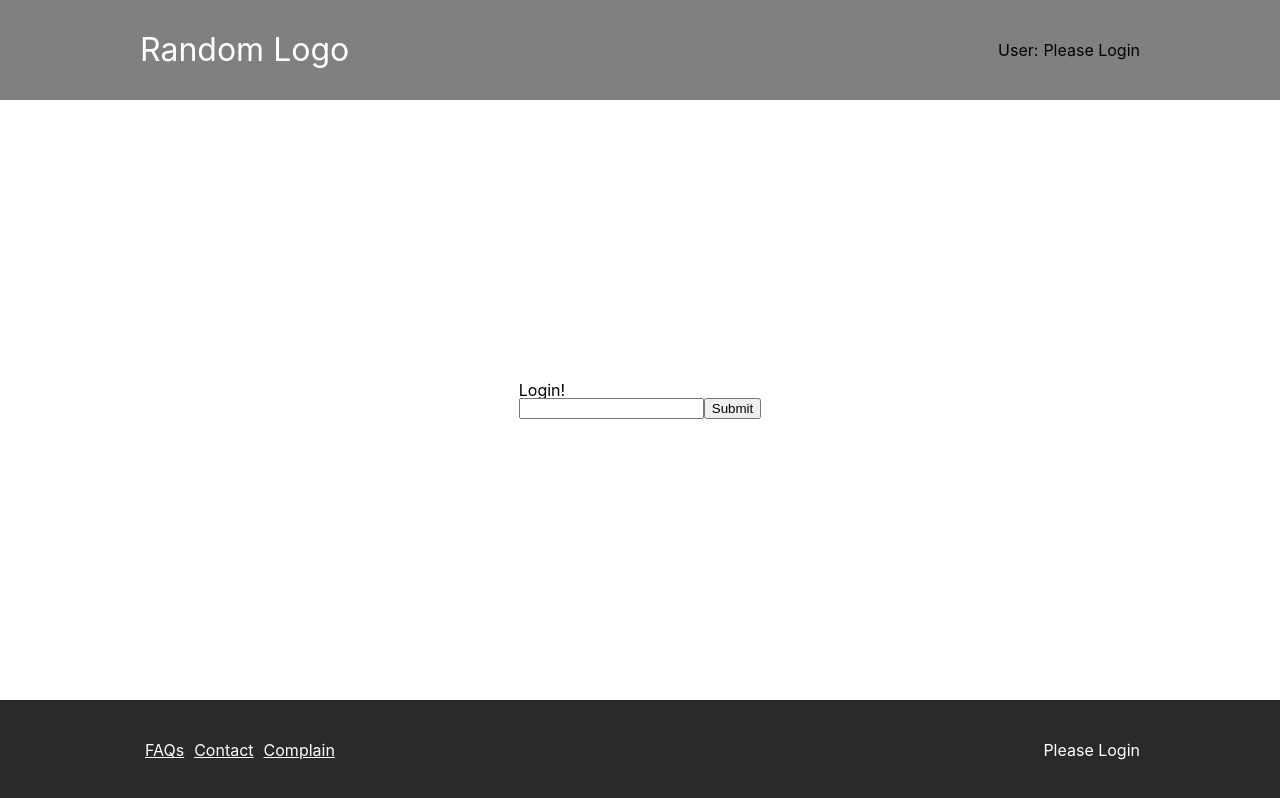
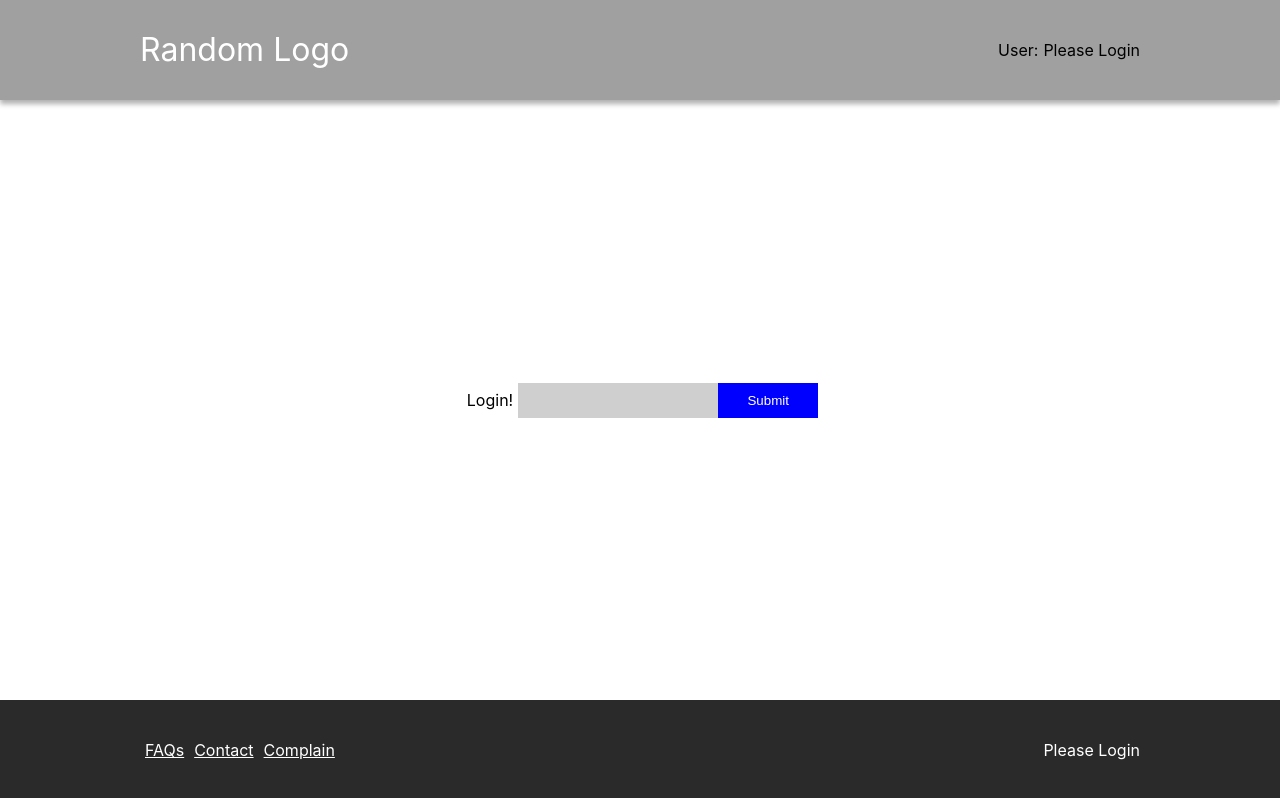
Before and after one commit to joshborup/redux-wpx9, a React (Create React App) app: page / in a window 1280 px wide. Built offline with nearby package versions, Linux system fonts and the light colour scheme.

Commit message:
prop-drill solution

```diff
--- a/src/App.css
+++ b/src/App.css
@@ -19,9 +19,10 @@ footer > .d-c {
 }
 
 header {
-	background: grey;
+	background: rgb(160, 160, 160);
 	height: 100px;
 	font-size: 16px;
+	box-shadow: 0 4px 5px rgba(0, 0, 0, 0.315);
 }
 
 .user-section-container {
@@ -51,3 +52,28 @@ footer a {
 	color: white;
 	margin: 0 5px;
 }
+
+button {
+	width: 100px;
+	height: 35px;
+	background: blue;
+	color: white;
+	border: none;
+}
+
+input {
+	width: 200px;
+	height: 35px;
+	font-size: 18px;
+	border: none;
+	background: rgb(207, 207, 207);
+}
+
+.content > .d-c > div {
+	display: flex;
+	justify-content: center;
+	align-items: center;
+}
+h1 {
+	margin: 0 5px;
+}
--- a/src/App.js
+++ b/src/App.js
@@ -5,12 +5,26 @@ import Footer from "./components/Footer/Footer";
 import "./App.css";
 
 class App extends Component {
+	constructor(props) {
+		super(props);
+		this.state = {
+			user: null
+		};
+		this.login = this.login.bind(this);
+	}
+
+	login(user) {
+		this.setState({
+			user: user
+		});
+	}
+
 	render() {
 		return (
 			<div className="App">
-				<Header />
-				<Content />
-				<Footer />
+				<Header user={this.state.user} />
+				<Content user={this.state.user} login={this.login} />
+				<Footer user={this.state.user} />
 			</div>
 		);
 	}
--- a/src/components/Content/Content.js
+++ b/src/components/Content/Content.js
@@ -9,7 +9,7 @@ export default class Content extends Component {
 					{this.props.user ? (
 						`${this.props.user} is super cool`
 					) : (
-						<Login />
+						<Login login={this.props.login} />
 					)}
 				</div>
 			</div>
--- a/src/components/Footer/Apply.js
+++ b/src/components/Footer/Apply.js
@@ -5,7 +5,8 @@ export default class Apply extends Component {
 	render() {
 		return (
 			<div>
-				<UserName />
+				{this.props.user ? "Special Savings Promo for: " : null}
+				<UserName user={this.props.user} />
 			</div>
 		);
 	}
--- a/src/components/Footer/Footer.js
+++ b/src/components/Footer/Footer.js
@@ -11,7 +11,7 @@ export default class Footer extends Component {
 						<a href="#">Contact</a>
 						<a href="#">Complain</a>
 					</ul>
-					<Promos />
+					<Promos user={this.props.user} />
 				</div>
 			</footer>
 		);
--- a/src/components/Footer/Promos.js
+++ b/src/components/Footer/Promos.js
@@ -5,7 +5,7 @@ export default class Promos extends Component {
 	render() {
 		return (
 			<div>
-				<Apply />
+				<Apply user={this.props.user} />
 			</div>
 		);
 	}
--- a/src/components/Header/Header.js
+++ b/src/components/Header/Header.js
@@ -7,7 +7,7 @@ export default class Header extends Component {
 			<header>
 				<div className="d-c">
 					<div className="logo">Random Logo</div>
-					<UserSection />
+					<UserSection user={this.props.user} />
 				</div>
 			</header>
 		);
--- a/src/components/Header/UserSection.js
+++ b/src/components/Header/UserSection.js
@@ -6,7 +6,7 @@ export default class UserSection extends Component {
 		return (
 			<div className="user-section-container">
 				<span>User:</span>
-				<UserName />
+				<UserName user={this.props.user} />
 			</div>
 		);
 	}
```
Also changed, not shown: 1 other file (tests, documents, lock files or other folders).
